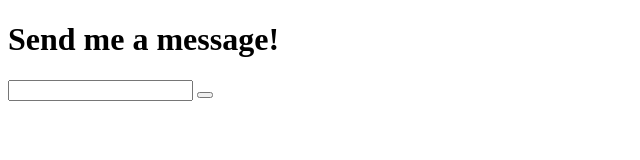
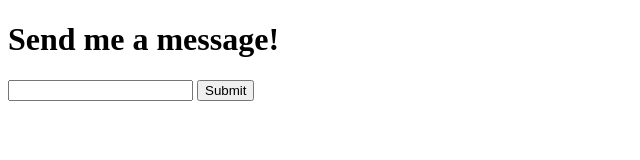
Before and after one commit to benjisoft/Thermal-Telegram, a plain HTML site: page public/index.html in a window 1280 px wide. Shown: the whole page, without its empty margins (0-640 px from the left). Drawn offline with Linux system fonts and the light colour scheme; some packages are replaced by stand-ins of ours.

Commit message:
Back again?

```diff
--- a/public/index.html
+++ b/public/index.html
@@ -18,9 +18,9 @@
     <script defer src="lib/js/index.js"></script>
 
     <h1>Send me a message!</h1>
-    <form onsubmit="sendPrint(document.getElementById('text').value)">
+    <form action="" onsubmit="sendPrint(document.getElementById('text').value)">
       <input type="text" id="text">
-      <button onclick="sendPrint(document.getElementById('text').value)">
+      <input type="submit">
     </form>
   </body>
 </html>
```
